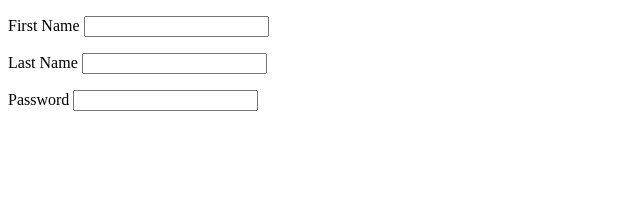
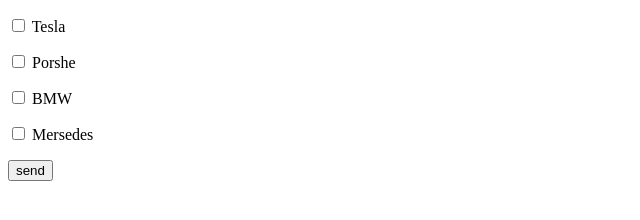
Before and after one commit to giorgi123412/HTML-and-CSS-tutorials-Forms, a plain HTML site: page index.html in a window 1280 px wide. Shown: the whole page, without its empty margins (0-640 px from the left). Drawn offline with Linux system fonts and the light colour scheme.

Commit message:
feat(4-forms): finish tutorial-3

```diff
--- a/index.html
+++ b/index.html
@@ -7,25 +7,30 @@
     <title>4-forms</title>
 </head>
 <body>
-    <form action="/registration" method="POST">
+    <form action="/carsAction">
         <p>
             <label>
-                First Name
-                <input type="text" name="firstName">
+                <input type="checkbox" name="car" value="tesla"> Tesla
             </label>
         </p>
         <p>
             <label>
-                Last Name
-                <input type="text" name="lastName">
+                <input type="checkbox" name="car" value="porshe"> Porshe
             </label>
         </p>
         <p>
             <label>
-                Password
-                <input type="password" name="Password" required>
+                <input type="checkbox" name="car" value="bmw"> BMW
             </label>
         </p>
+        <p>
+            <label>
+                <input type="checkbox" name="car" value="mersedes"> Mersedes
+            </label>
+        </p>
+        <P>
+           <input type="submit" value="send">
+        </P>
     </form>
 </body>
 </html>
```
